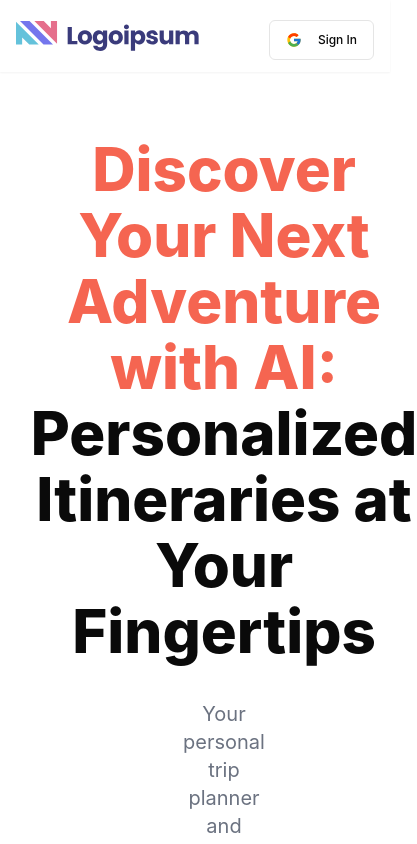
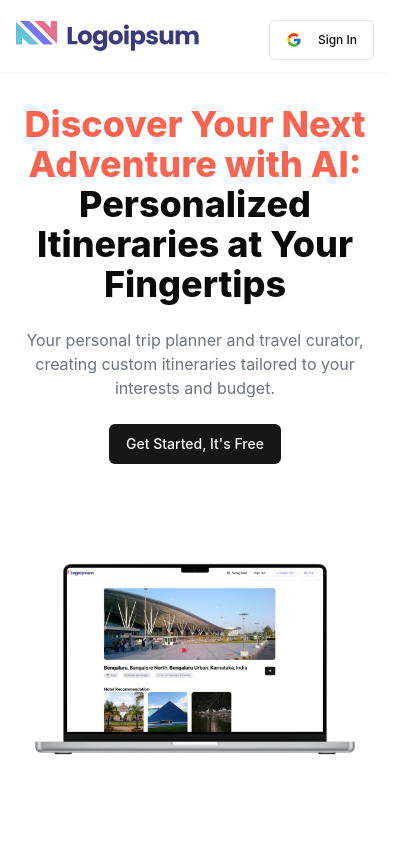
Before and after one commit to kush951/PlanGo, a React (Vite) app: page / in a window 390 px wide. Shown: the top 844 px of the page, 417 px wide, since content can reach past the window. Built offline with nearby package versions, Linux system fonts and the light colour scheme; no server answers.

Commit message:
land page landing.png included with responsive designs

```diff
--- a/src/components/custom/Hero.jsx
+++ b/src/components/custom/Hero.jsx
@@ -1,18 +1,29 @@
-import React from 'react'
-import { Button } from '../ui/button'
-import { Link } from 'react-router-dom'
+import React from 'react';
+import { Button } from '../ui/button';
+import { Link } from 'react-router-dom';
 
 function Hero() {
     return (
-        <div className='flex flex-col items-center mx-56 gap-9'>
-            <h1 className='font-extrabold text-[60px] text-center mt-16'>
-                <span className='text-[#f56551]'>Discover Your Next Adventure with AI:</span> <br />  Personalized Itineraries at Your Fingertips</h1>
-            <p className='text-xl text-gray-500 text-center'>Your personal trip planner and travel curator, creating custom itineraries tailored to your interests and budget.</p>
+        <div className="flex flex-col items-center px-4 sm:px-8 md:px-16 lg:px-24 gap-6 md:gap-9">
+            <h1 className="font-extrabold text-4xl sm:text-5xl md:text-6xl text-center mt-8 sm:mt-12">
+                <span className="text-[#f56551]">Discover Your Next Adventure with AI:</span>
+                <br />
+                Personalized Itineraries at Your Fingertips
+            </h1>
+            <p className="text-base sm:text-lg md:text-xl text-gray-500 text-center">
+                Your personal trip planner and travel curator, creating custom itineraries tailored to your interests and budget.
+            </p>
             <Link to={'/create-trip'}>
                 <Button>Get Started, It's Free</Button>
             </Link>
+
+            <img
+                src="/landing.png"
+                alt="landing img"
+                className="mt-6 sm:mt-8 w-full h-auto object-cover max-w-xs sm:max-w-md md:max-w-lg lg:max-w-2xl"
+            />
         </div>
-    )
+    );
 }
 
-export default Hero
+export default Hero;
```
